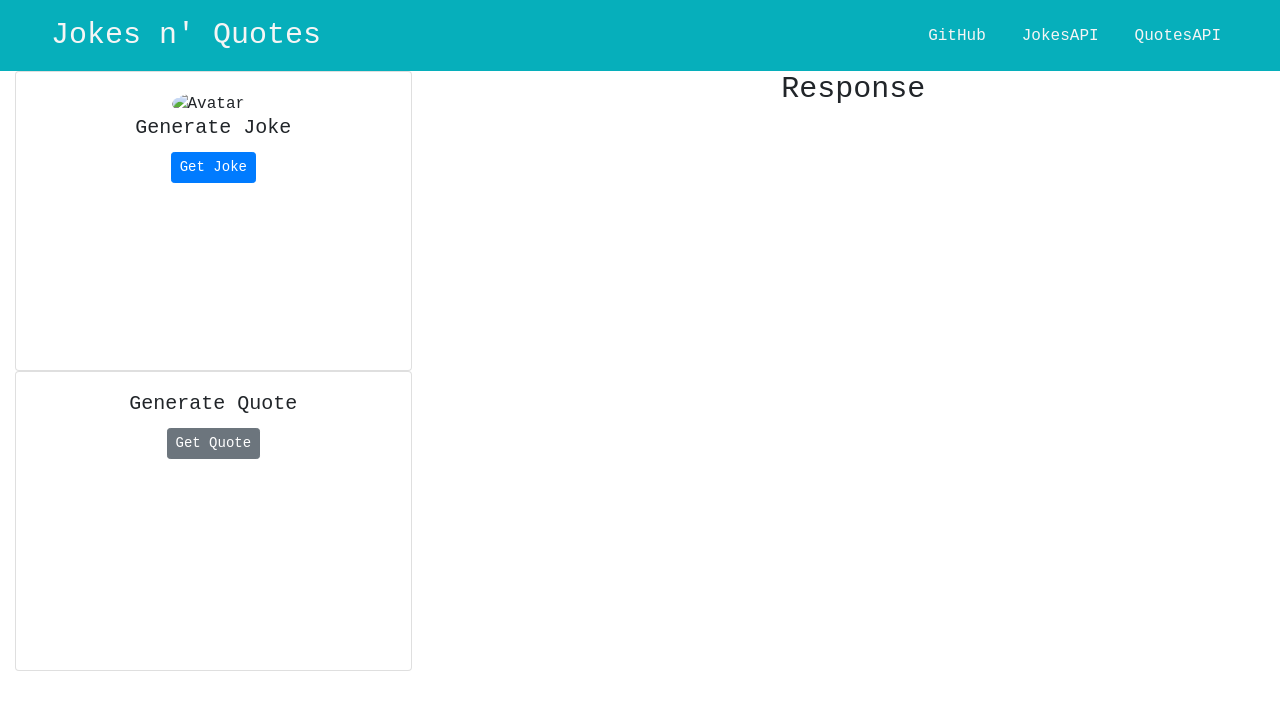
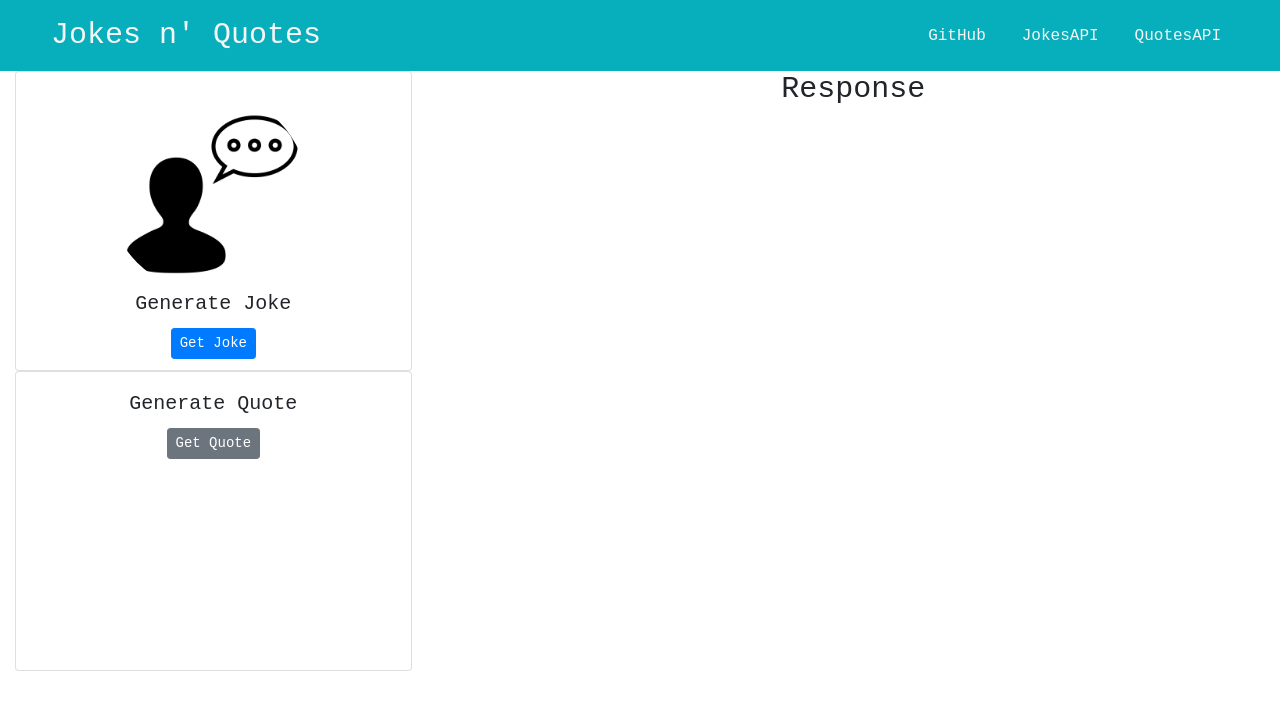
Before and after one commit to totes7/Jokes-n-Quotes, a plain HTML site: page index.html in a window 1280 px wide. Drawn offline with nearby package versions, Linux system fonts and the light colour scheme.

Commit message:
adding avatar image on joke quote

```diff
--- a/assets/css/style.css
+++ b/assets/css/style.css
@@ -70,8 +70,8 @@ a {
 
 /* style.css */
 .avatar-img {
-  width: 40px;
-  height: 40px;
+  width: 200px;
+  height: 200px;
   border-radius: 50%;
   margin-right: 10px;
 }
--- a/index.html
+++ b/index.html
@@ -41,7 +41,7 @@
       <div class="col-lg-4">
           <div class="card" id="jokes-card">
             <div class="card-body">
-              <img src="path/to/avatar.jpg" alt="Avatar" class="avatar-img">
+              <img src="./assets/image/quote1.png" alt="Avatar" class="avatar-img">
               <h5 class="card-title"> Generate Joke</h5>
               <button type="button" class="btn btn-primary btn-sm" id="btn-jokes">Get Joke</button>
             </div>
```
Also changed, not shown: assets/image/quote1.png (added).
